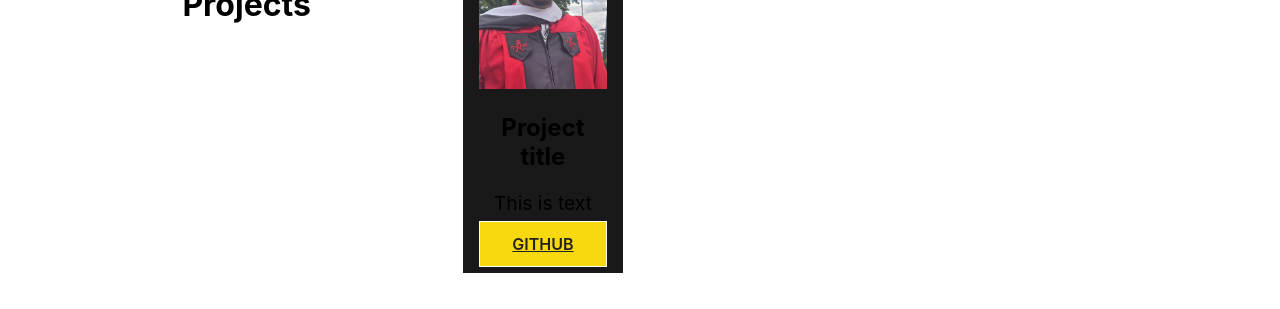
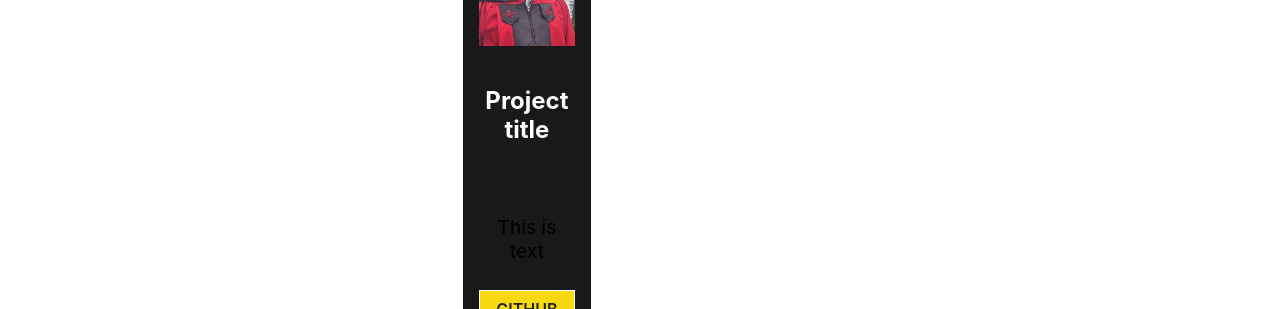
Before and after one commit to EpixPowned/portfolio-final, a React (Create React App) app: page /Projects in a window 1280 px wide. Shown: the part 643-952 px from the top of the page. Built offline with nearby package versions, Linux system fonts and the light colour scheme.

Commit message:
More work on cards.

```diff
--- a/src/Components/InfoCard.js
+++ b/src/Components/InfoCard.js
@@ -6,7 +6,7 @@ import React from 'react'
 const InfoCard = () => {
     return(
         <div className="info-container">
-            <h1 className="info-heading">Projects</h1>
+            <h1 className="info-heading"></h1>
             <div className="info-container">
                 <div className="info-card">
                     <img src={photo1} alt="image" />
--- a/src/Components/InfoCardStyles.css
+++ b/src/Components/InfoCardStyles.css
@@ -21,9 +21,31 @@
     width: 100%
 }
 
+.info-title {
+    color:#fff;
+    padding: 1rem 0;
+}
+
+.info-details {
+    padding-bottom: 1rem;
+    font-size: 1.1rem;
+    text-align: justify;
+}
+
+.info-btns {
+    display:flex;
+    justify-content: space-between;
+    padding: 0.5rem 0;
+}
+
+.info-btns .btn {
+    padding: 0.5rem 1rem
+}
+
 
 @media screen and (max-width:740px)
-{ .info-container{
+{
+    .info-container{
     max-width: 90%;
     margin: auto;
 
```
